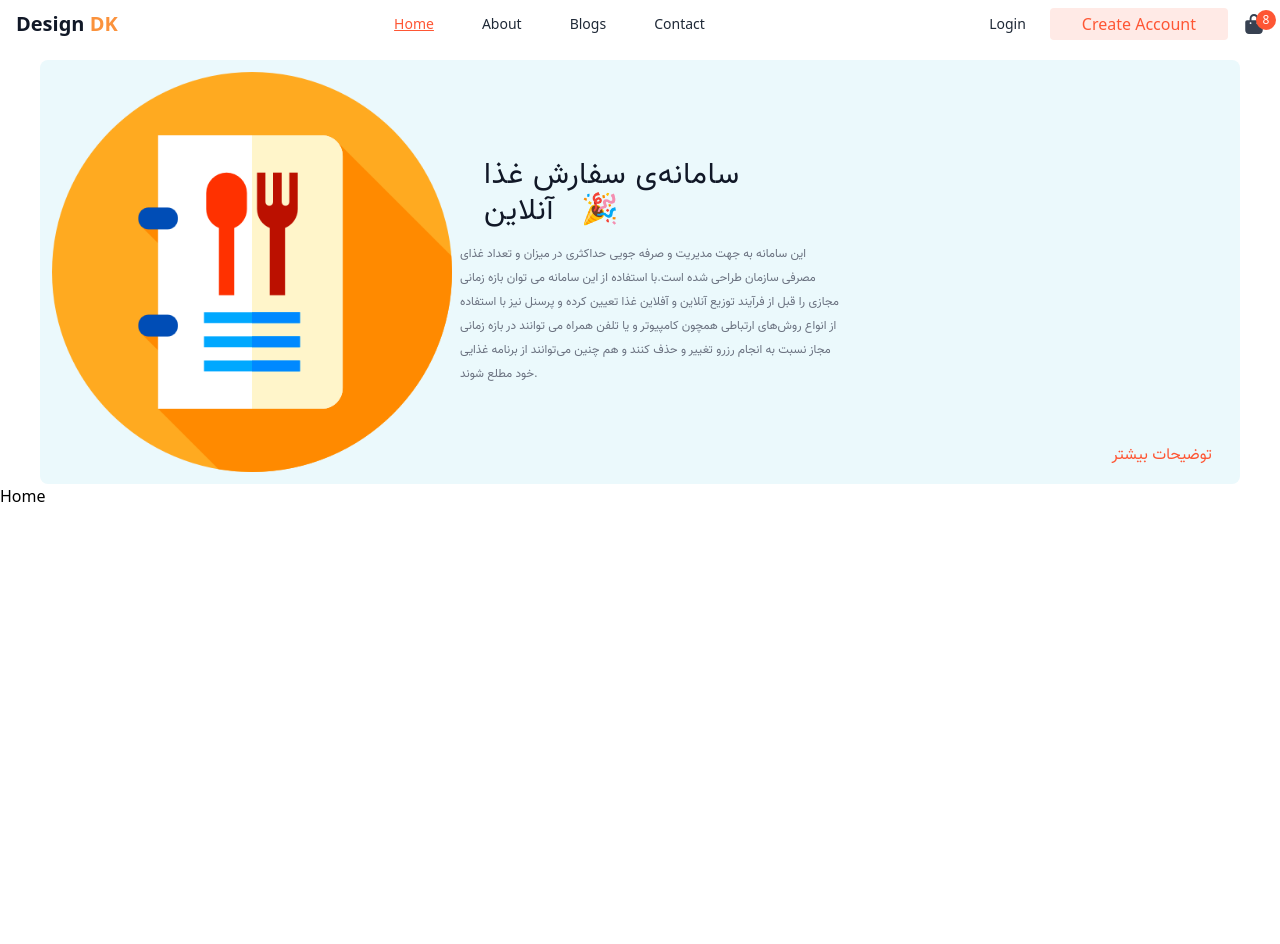
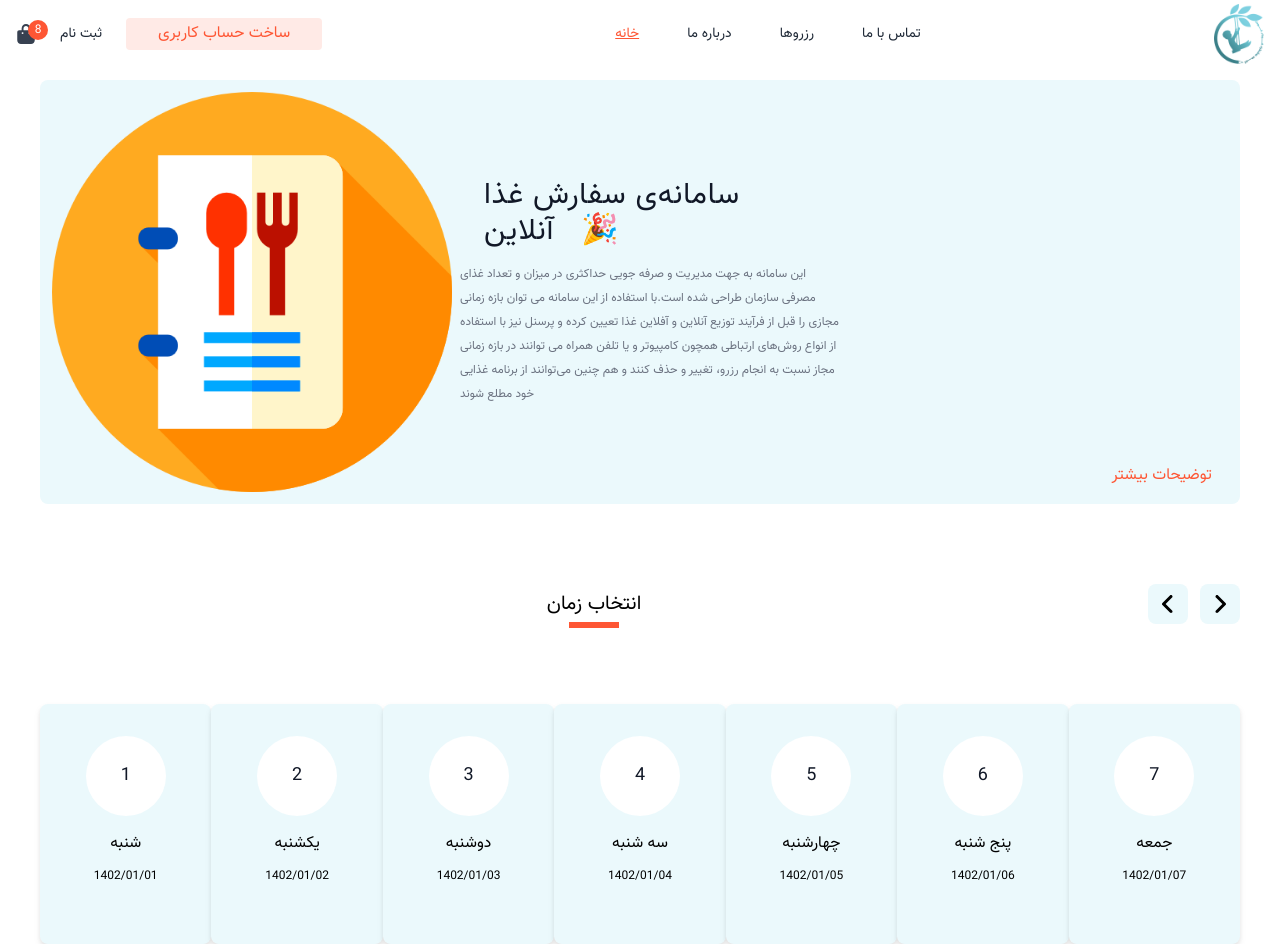
Before and after one commit to SaraZmni/food-dashboard-app, a React app: page / in a window 1280 px wide. Before the commit the page ends 800 px from the top, so only its background shows below. Built offline with nearby package versions, Linux system fonts and the light colour scheme.

Commit message:
feature/add-slider-ui-to-project

```diff
--- /dev/null
+++ b/src/components/card/card.tsx
@@ -0,0 +1,20 @@
+import { FC } from "react";
+
+interface CardProps {
+  pos: number;
+  name: string;
+  date: string;
+}
+
+const Card: FC<CardProps> = ({ pos, name, date }) => {
+  return (
+    <div className="flex flex-col pt-8 w-52 h-50 md:p10 md:h-60 bg-primary items-center drop-shadow-md rounded-lg font-vazir hover:bg-secondary group transition cursor-pointer">
+      <span className="w-20 h-20 rounded-full flex items-center justify-center bg-white text-gray-900 text-lg">
+        {pos}
+      </span>
+      <h6 className="mt-4 group-hover:text-white"> {name}</h6>
+      <span className="mt-3 text-xs group-hover:text-white">{date}</span>
+    </div>
+  );
+};
+export default Card;
--- /dev/null
+++ b/src/components/card/index.ts
@@ -0,0 +1 @@
+export { default as Cart } from "./card";
--- a/src/components/banner/banner.tsx
+++ b/src/components/general/layouts/banner/banner.tsx
@@ -22,8 +22,8 @@ const Banner: FC = () => {
           مصرفی سازمان طراحی شده است.با استفاده از این سامانه می توان بازه زمانی
           مجازی را قبل از فرآیند توزیع آنلاین و آفلاین غذا تعیین کرده و پرسنل
           نیز با استفاده از انواع روش‌های ارتباطی همچون کامپیوتر و یا تلفن همراه
-          می توانند در بازه زمانی مجاز نسبت به انجام رزرو تغییر و حذف کنند و هم
-          چنین می‌‌توانند از برنامه غذایی خود مطلع شوند.
+          می توانند در بازه زمانی مجاز نسبت به انجام رزرو، تغییر و حذف کنند و هم
+          چنین می‌‌توانند از برنامه غذایی خود مطلع شوند
         </h5>
       </div>
       <div className="flex justify-end items-end pb-4 pr-4">
--- a/src/components/general/layouts/navbar/navbar.tsx
+++ b/src/components/general/layouts/navbar/navbar.tsx
@@ -3,6 +3,7 @@ import { NavLink } from "react-router-dom";
 import "./navbar.styles.css";
 import { FaBars, FaXmark } from "react-icons/fa6";
 import { FaBagShopping } from "react-icons/fa6";
+import logo from "@static/images/favicon.png";
 
 const Navbar: FC = () => {
   const [isMenuOpen, setIsMenuOpen] = useState(false);
@@ -13,20 +14,34 @@ const Navbar: FC = () => {
 
   // navItems
   const navItems = [
-    { path: "/", link: "Home" },
-    { path: "/about", link: "About" },
-    { path: "/blogs", link: "Blogs" },
-    { path: "/contact", link: "Contact" },
+    { path: "/", link: "خانه" },
+    { path: "/about", link: "درباره ما" },
+    { path: "/blogs", link: "رزرو‌ها" },
+    { path: "/contact", link: "تماس با ما" },
   ];
   return (
     <header className="text-white ">
-      <nav className="px-4 py-2 max-w-7xl mx-auto flex justify-between items-center">
-        <a href="/" className="text-xl font-bold text-gray-900">
-          Design <span className="text-orange-400">DK</span>
-        </a>
+      <nav className="px-4 py-1 max-w-7xl mx-auto flex justify-between items-center">
+        {/* menu icons */}
+        <div className="text-white lg:flex gap-4 items-center hidden font-vazir">
+          <div className="flex items-center text-gray-700 hover:text-secondary transition relative">
+            <div className="text-xl">
+              <FaBagShopping />
+            </div>
+            <span className="absolute -right-3 -top-1 w-5 h-5 rounded-full flex items-center justify-center bg-secondary text-white text-xs">
+              8
+            </span>
+          </div>
+          <button className="text-gray-800 px-2 py-1 text-sm rounded hover:text-secondary transition-all duration-200 ease-in">
+            ثبت نام
+          </button>
+          <button className="bg-light text-secondary px-8 py-1 font-medium rounded hover:bg-secondary hover:text-white transition-all duration-200 ease-in">
+            ساخت حساب کاربری
+          </button>
+        </div>
 
         {/* navitems for lg devices */}
-        <ul className="md:flex gap-12 text-lg hidden">
+        <ul className="md:flex gap-12 text-lg hidden font-vazir">
           {navItems.map(({ path, link }) => (
             <li className="text-gray-800 text-sm" key={path}>
               <NavLink
@@ -40,25 +55,8 @@ const Navbar: FC = () => {
             </li>
           ))}
         </ul>
-
-        {/* menu icons */}
-        <div className="text-white lg:flex gap-4 items-center hidden ">
-          <button className="text-gray-800 px-2 py-1 text-sm rounded hover:text-secondary transition-all duration-200 ease-in">
-            Login
-          </button>
-          <button className="bg-light text-secondary px-8 py-1 font-medium rounded hover:bg-secondary hover:text-white transition-all duration-200 ease-in">
-            Create Account
-          </button>
-
-          <div className="flex items-center text-gray-700 hover:text-secondary transition relative">
-            <div className="text-xl">
-              <FaBagShopping />
-            </div>
-            <span className="absolute -right-3 -top-1 w-5 h-5 rounded-full flex items-center justify-center bg-secondary text-white text-xs">
-              8
-            </span>
-          </div>
-        </div>
+        {/* Logo */}
+        <img src={logo} alt="" width={50} height={50} />
 
         {/* mobile menu btn, display mobile screen */}
         <div className="md:hidden">
--- /dev/null
+++ b/src/components/general/ui-kit/slider/index.tsx
@@ -0,0 +1 @@
+export { default as Slider } from "./slider";
--- /dev/null
+++ b/src/components/general/ui-kit/slider/slider.tsx
@@ -0,0 +1,6 @@
+import { FC } from "react";
+
+const Slider: FC = () => {
+  return <div>Slider</div>;
+};
+export default Slider;
--- a/src/routes/home/home.tsx
+++ b/src/routes/home/home.tsx
@@ -1,11 +1,65 @@
-import Banner from "@components/banner/banner";
 import { FC } from "react";
+import Banner from "@components/general/layouts/banner/banner";
+import Card from "@components/card/card";
+
+import { FaAngleLeft } from "react-icons/fa6";
+import { FaAngleRight } from "react-icons/fa6";
 
 const Home: FC = () => {
+  const data = [
+    { id: 1, pos: 1, name: "شنبه", date: "1402/01/01" },
+    { id: 2, pos: 2, name: "یکشنبه", date: "1402/01/02" },
+    { id: 3, pos: 3, name: "دوشنبه", date: "1402/01/03" },
+    { id: 4, pos: 4, name: "سه شنبه", date: "1402/01/04" },
+    { id: 5, pos: 5, name: "چهارشنبه", date: "1402/01/05" },
+    { id: 6, pos: 6, name: "پنج شنبه", date: "1402/01/06" },
+    { id: 7, pos: 7, name: "جمعه", date: "1402/01/07" },
+  ];
+  interface CardType {
+    id: number;
+    pos: number;
+    name: string;
+    date: string;
+  }
   return (
     <>
       <Banner />
-      <div>Home</div>
+
+      <div className="flex justify-end my-20 mx-10 font-vazir">
+        {/* <h1 className="text-xl my-1 mx-auto">انتخاب زمان</h1> */}
+
+        <div className="relative w-1/12 h-6 my-2 text-xl mx-auto flex items-center justify-center">
+          {/* <div className="absolute right-0 w-3 h-60 bg-red-700 top-1/2 transform -translate-y-1/2"></div> */}
+          انتخاب زمان
+          <div className="absolute right-0 w-1/2 h-1.5 bg-secondary -bottom-3 transform -translate-x-1/2"></div>
+        </div>
+
+        <div className="flex space-x-3">
+          {" "}
+          <div
+            className="w-10 h-10 text-2xl flex items-center justify-center cursor-pointer rounded-lg bg-primary hover:bg-secondary hover:text-white"
+            // onClick={() => handleLeftClick()}
+          >
+            <FaAngleLeft />
+          </div>
+          <div
+            className="w-10 h-10 text-2xl flex items-center justify-center cursor-pointer rounded-lg bg-primary hover:bg-secondary hover:text-white"
+            // onClick={() => handleRightClick()}
+          >
+            <FaAngleRight />
+          </div>
+        </div>
+      </div>
+      <div className="flex justify-between mx-10">
+        {data.map((item: CardType) => (
+          <Card
+            key={item.id}
+            name={item.name}
+            pos={item.pos}
+            date={item.date}
+          />
+        ))}
+      </div>
     </>
   );
 };
--- a/tailwind.config.js
+++ b/tailwind.config.js
@@ -15,7 +15,6 @@ module.exports = {
       },
       fontFamily: {
         vazir: ['Vazir'],
-        iransans:['IranSans']
       },
     },
 
```
